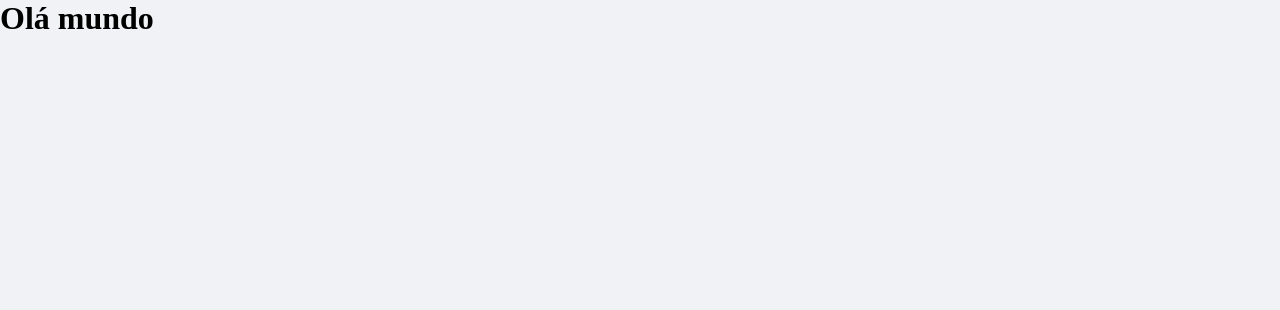
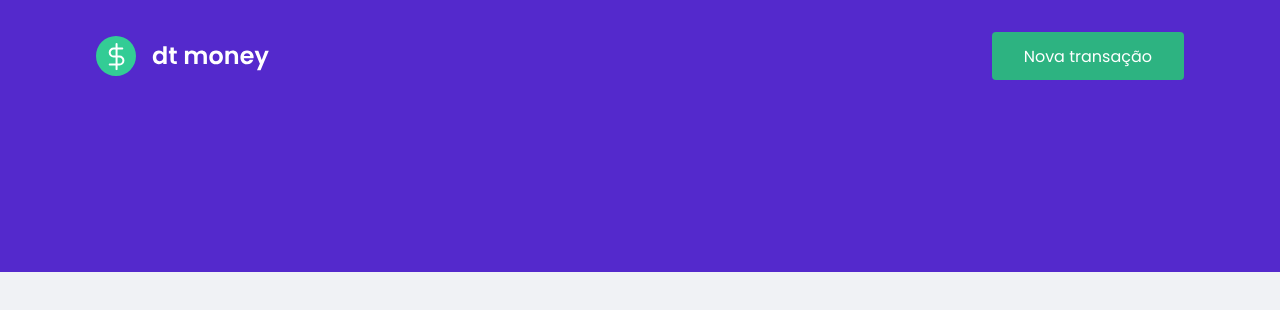
Before and after one commit to DiogoMiranda-dev/ignite-chapter2-dt-money-react, a React (Create React App) app: page / in a window 1280 px wide. Shown: the top 310 px of the page. Built offline with nearby package versions, Linux system fonts and the light colour scheme.

Commit message:
add header components

```diff
--- a/public/index.html
+++ b/public/index.html
@@ -1,10 +1,15 @@
 <!DOCTYPE html>
 <html lang="en">
   <head>
+    <link rel="preconnect" href="https://fonts.gstatic.com" />
     <meta charset="utf-8" />
     <meta name="viewport" content="width=device-width, initial-scale=1" />
-    <link rel="shortcut icon" href="favicon.png" type="image/png">
+    <link rel="shortcut icon" href="favicon.png" type="image/png" />
     <title>DT-MONEY</title>
+    <link
+      href="https://fonts.googleapis.com/css2?family=Poppins:wght@400;600&display=swap"
+      rel="stylesheet"
+    />
   </head>
   <body>
     <noscript>You need to enable JavaScript to run this app.</noscript>
--- a/src/App.tsx
+++ b/src/App.tsx
@@ -1,10 +1,11 @@
+import { Header } from './components/Header';
 import { GlobalStyle } from './styles/global';
 
 export function App() {
   return (
-    <div>
+    <>
+      <Header />
       <GlobalStyle />
-      <h1>Olá mundo</h1>
-    </div>
+    </>
   );
 }
--- /dev/null
+++ b/src/components/Header/index.tsx
@@ -0,0 +1,13 @@
+import logoImg from '../../assets/logo.svg';
+import { Container, Content } from './styled';
+
+export function Header() {
+  return (
+    <Container>
+      <Content>
+        <img src={logoImg} alt="dt money" />
+        <button type="button">Nova transação</button>
+      </Content>
+    </Container>
+  );
+}
--- /dev/null
+++ b/src/components/Header/styled.ts
@@ -0,0 +1,32 @@
+import styled from 'styled-components';
+
+export const Container = styled.header`
+  background: var(--blue);
+`;
+
+export const Content = styled.div`
+  max-width: 1120px;
+  margin: 0 auto;
+
+  padding: 2rem 1rem 12rem;
+
+  display: flex;
+  align-items: center;
+  justify-content: space-between;
+
+  button {
+    font-size: 1rem;
+    color: var(--white);
+    background: var(--green-dark);
+    border: 0;
+    border-radius: 0.25rem;
+    padding: 0 2rem;
+    height: 3rem;
+
+    transition: filter 0.2s;
+
+    &:hover {
+      filter: brightness(0.9);
+    }
+  }
+`;
--- a/src/styles/global.ts
+++ b/src/styles/global.ts
@@ -4,9 +4,12 @@
 
 :root{
 
+    --white: #FFF;
     --red: #E52E4D;
     --blue: #5429CC;
     --blue-light: #6933FF;
+    --green: #33CC95;
+    --green-dark: #2DB381;
 
     --text-title: #363F5F;
     --text-body: #969CB3;
@@ -38,6 +41,15 @@
     --webkit-font-smoothing: antialiased;
 }
 
+body, input, textarea, button{
+    font-family: 'Poppins', sans-serif;
+    font-weight: 400;
+}
+
+h1, h2,h3,h4,h5,h6, strong{
+    font-weight: 600;
+}
+
 button{
     cursor: pointer;
 }
```
